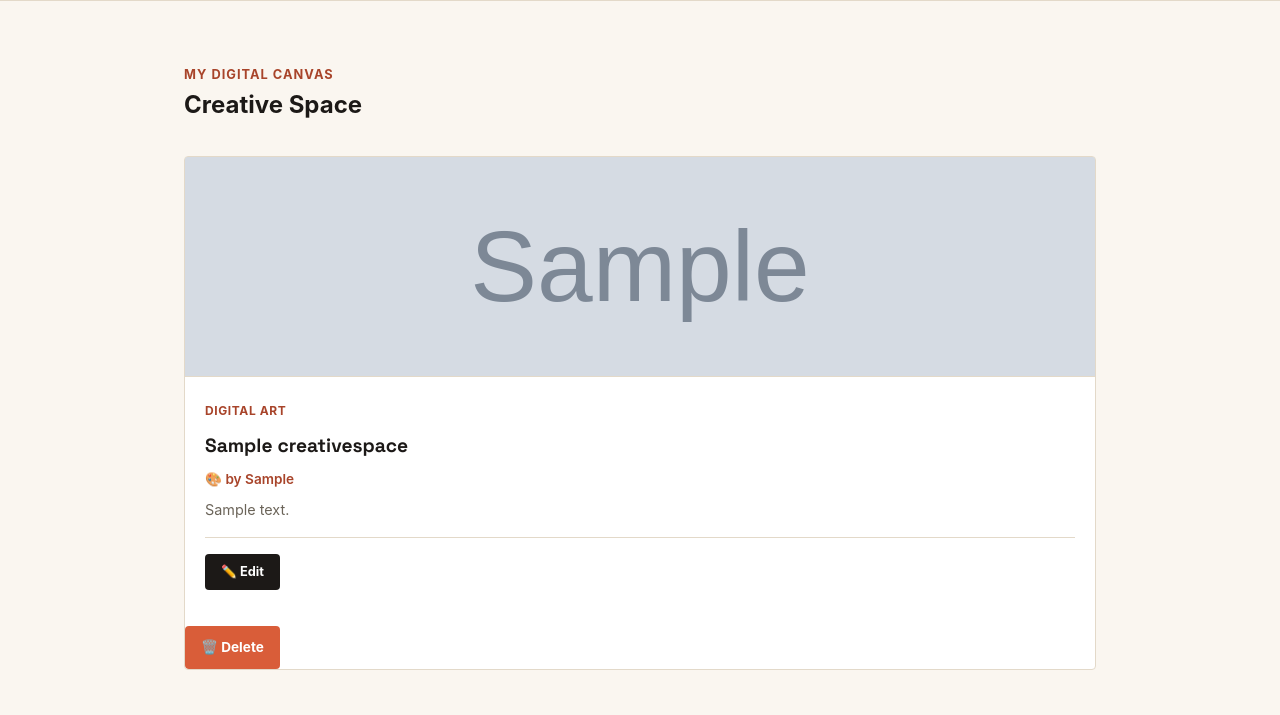
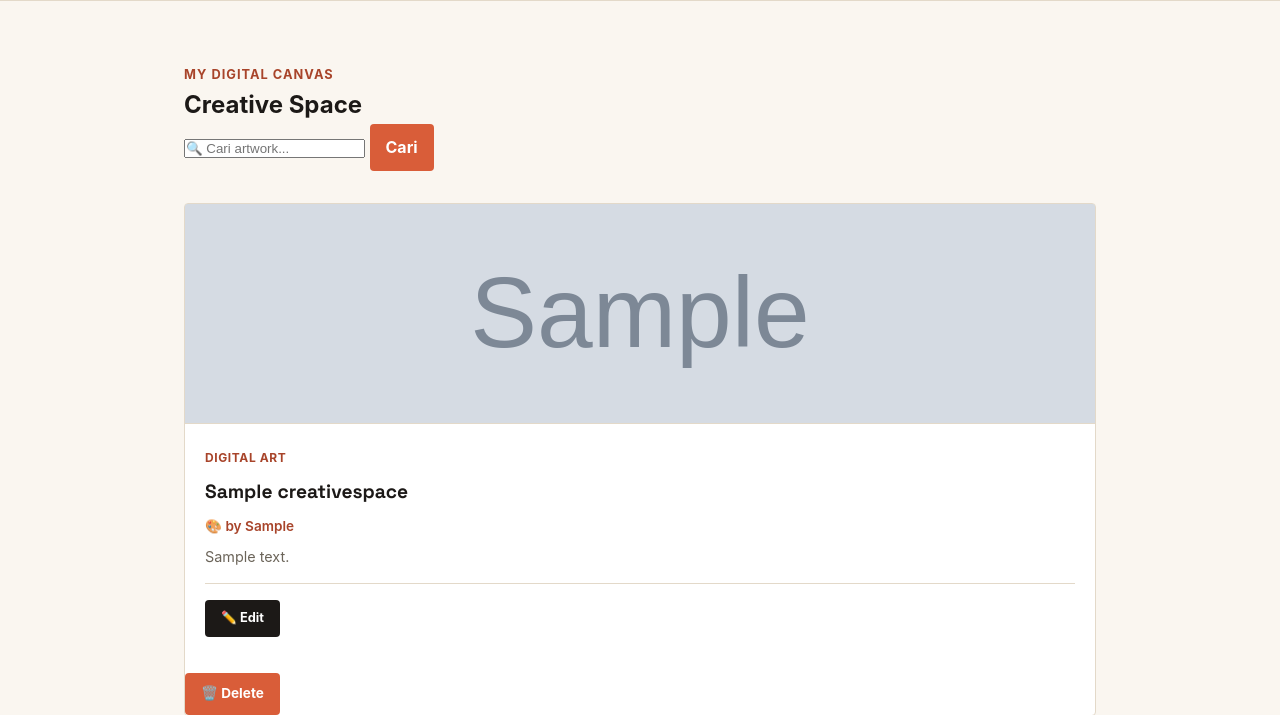
Before and after one commit to brigittasimanjuntak/myportfolio, a Django app: page /creative-space/ in a window 1280 px wide. Shown: the part 74-789 px from the top of the page. Run offline with Django 5.2, Linux system fonts and the light colour scheme; tables that the repository leaves empty hold one stand-in row (values such as "Sample post"); grey boxes marked "Sample" are stand-in pictures.

Commit message:
adding searchbar code in creativespace html

```diff
--- a/templates/creativespace.html
+++ b/templates/creativespace.html
@@ -9,7 +9,25 @@
             <div class="container">
                 <p class="section-kicker">My digital canvas</p>
                 <h2>Creative Space</h2>
+                <form method="get" class="creative-search">
+                <input
+                    type="text"
+                    name="title"
+                    placeholder="🔍 Cari artwork..."
+                    value="{{ title_query }}"
+                    class="creative-search__input"
+                >
+                <button type="submit" class="button">Cari</button>
+                {% if title_query %}
+                    <a href="{% url 'main:show_creative_space' %}" class="button button-secondary">Reset</a>
+                {% endif %}
+            </form>
 
+            {% if title_query %}
+                <p class="search-result-info">
+                    Hasil pencarian untuk: <strong>"{{ title_query }}"</strong>
+                </p>
+            {% endif %}
                 <div class="creative-grid">
                     {% for artwork in artwork_list %}
                         <article class="creative-card">
```
